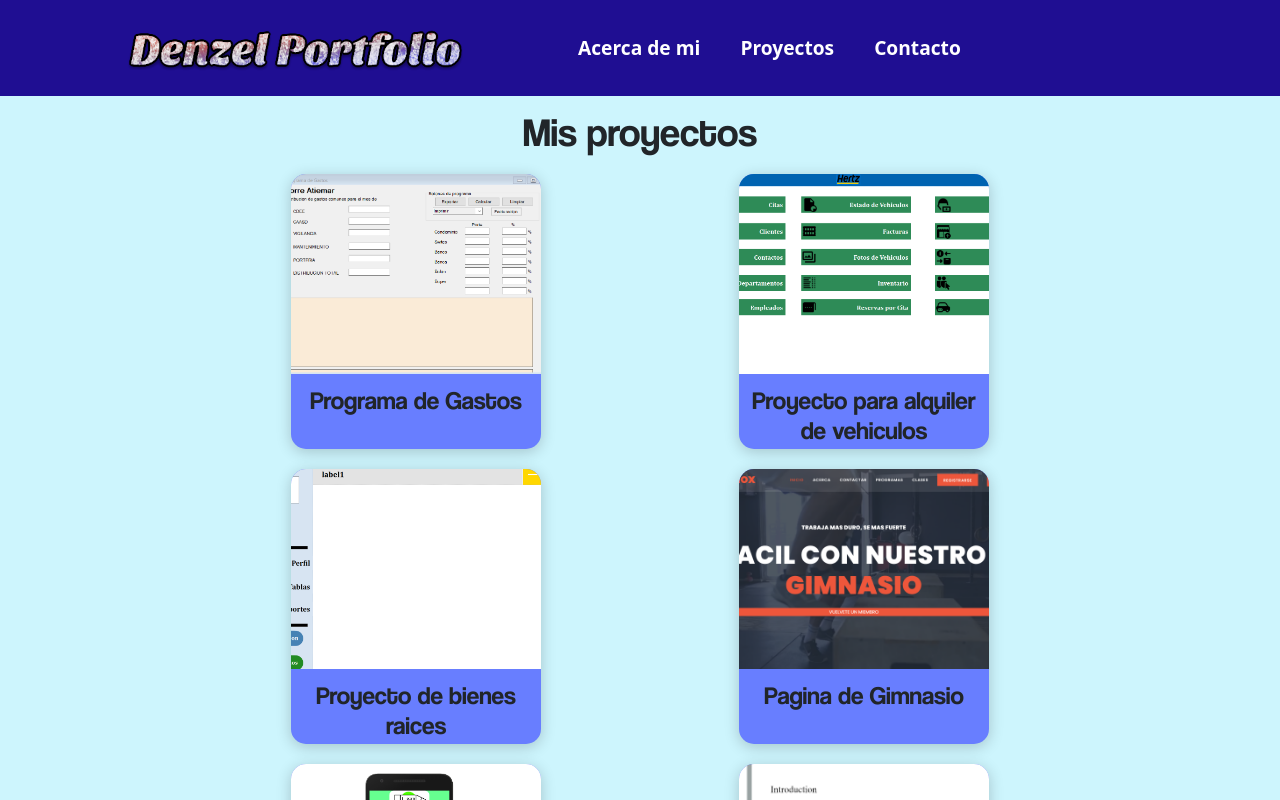
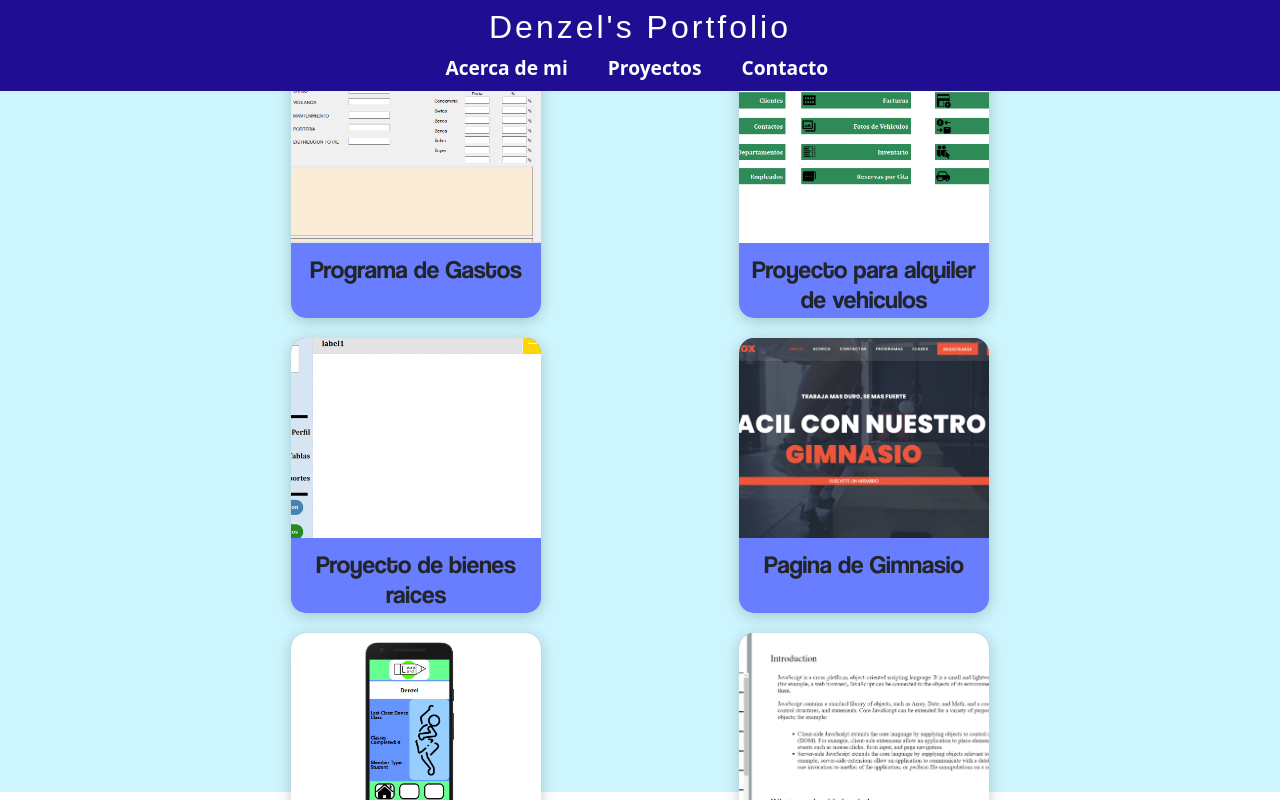
Before and after one commit to DenRodri/Portafolio, a React (Create React App) app: page /Projects in a window 1280 px wide. Shown: the top 800 px of the page. Built offline with nearby package versions, Linux system fonts and the light colour scheme.

Commit message:
New navbar

```diff
--- a/src/App.js
+++ b/src/App.js
@@ -11,10 +11,9 @@ import ProjectDisplay from "./pages/ProjectDisplay.js";
 function App() {
   return (
     <div className="App">
-      <nav className="navbar navbar-expand-lg sticky-top navbar-scroll">
+      <nav className="navbar sticky-top navbar-scroll">
         <div className="logo">
-          <Link to="/"><img classname="sub-logo" src={Logo} alt="Denzels"/></Link>
-
+          <Link to="/"><h2 classname="sub-logo">Denzel's Portfolio</h2></Link>
         </div>
         <ul className="nav-links">
           <li>
--- a/src/App.scss
+++ b/src/App.scss
@@ -38,8 +38,7 @@ body {
 .navbar {
   background-color: rgb(31, 14, 146);
   display: inline-block;
-
-  justify-content: space-between;
+  flex-direction: column;
   align-items: center;
   padding: 20px;
   z-index: 1;
@@ -48,16 +47,14 @@ body {
 .logo {
   margin: 0;
   position: relative;
-  transition: transform 0.2s;
 }
 
 .logo a {
   text-decoration: none;
-  height: 10vh;
   color: #fff;
   font-weight: bold;
   display: flex;
-  margin-left: 5vw;
+  text-align: center;
 
 }
 .logo:hover {
@@ -73,7 +70,8 @@ body {
   margin: 0;
   display: flex;
   align-items: center;
-  margin-right: 5vw;
+  text-align: center;
+  margin-right: 3vw;
 }
 
 .nav-links li {
@@ -97,7 +95,3 @@ body {
   margin: 0;
   box-sizing: border-box;
 }
-
-.sub-logo{
-  transform: scale(0.5s);
-}
--- a/src/pages/ContactForm.scss
+++ b/src/pages/ContactForm.scss
@@ -1,6 +1,6 @@
 .contact-container {
   display: flex;
-  height: 87.9vh;
+  height: 87.75vh;
 }
 
 .contact-form {
--- a/src/pages/Styles.scss
+++ b/src/pages/Styles.scss
@@ -5,7 +5,7 @@
   background-size: cover;
   background-position: center;
   background-repeat: no-repeat;
-  height: 87.9vh;
+  height: 87.75vh;
   display: flex;
   justify-content: center;
   align-items: center;
@@ -17,7 +17,7 @@
   background-size: cover;
   background-position: center;
   background-repeat: no-repeat;
-  height: 87.9vh;
+  height: 87.75vh;
   display: flex;
   justify-content: center;
   align-items: center;
@@ -170,7 +170,7 @@ h2 {
   align-items: center;
   flex-direction: column;
   background-color: #CDF5FD;
-  height: 100%;
+  height: 87.65vh;
 
   h1{
     margin-top: 1.5vh;
```
Also changed, not shown: 2 other files (tests, documents, lock files or other folders).
